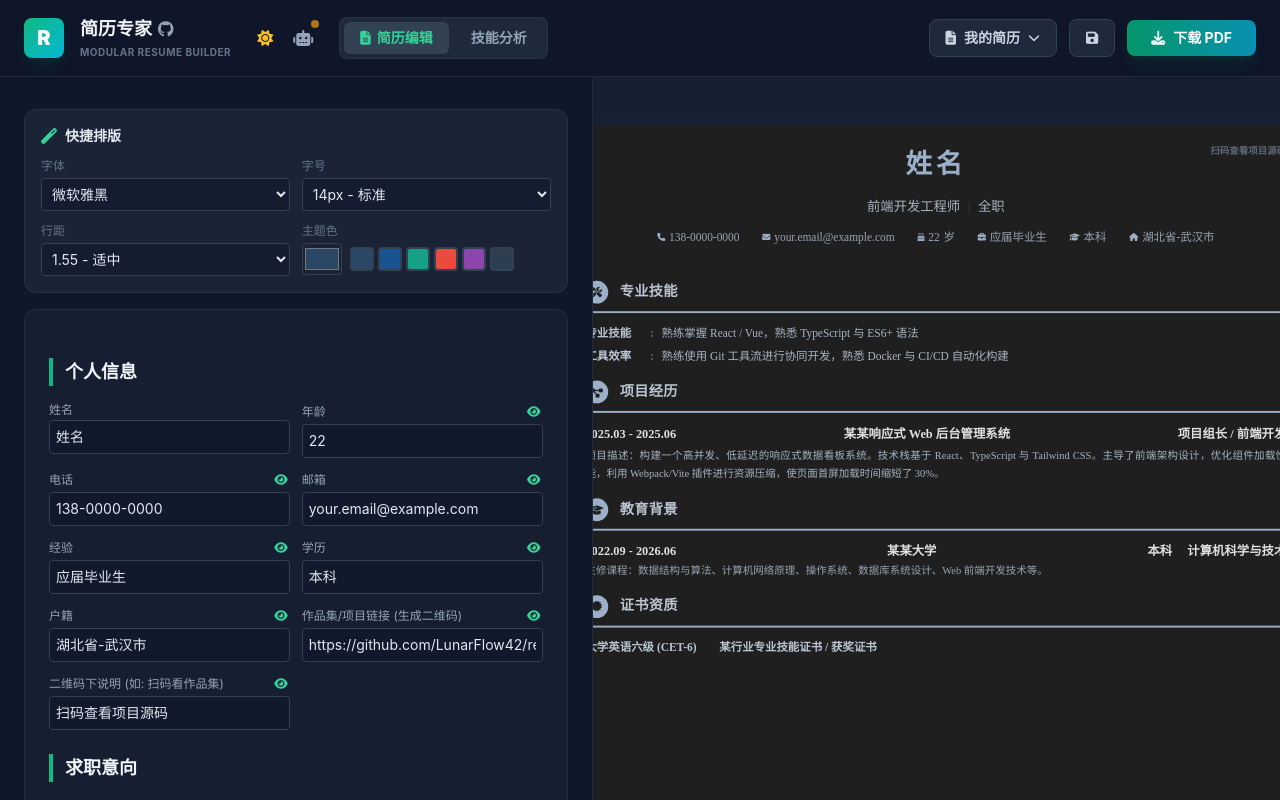
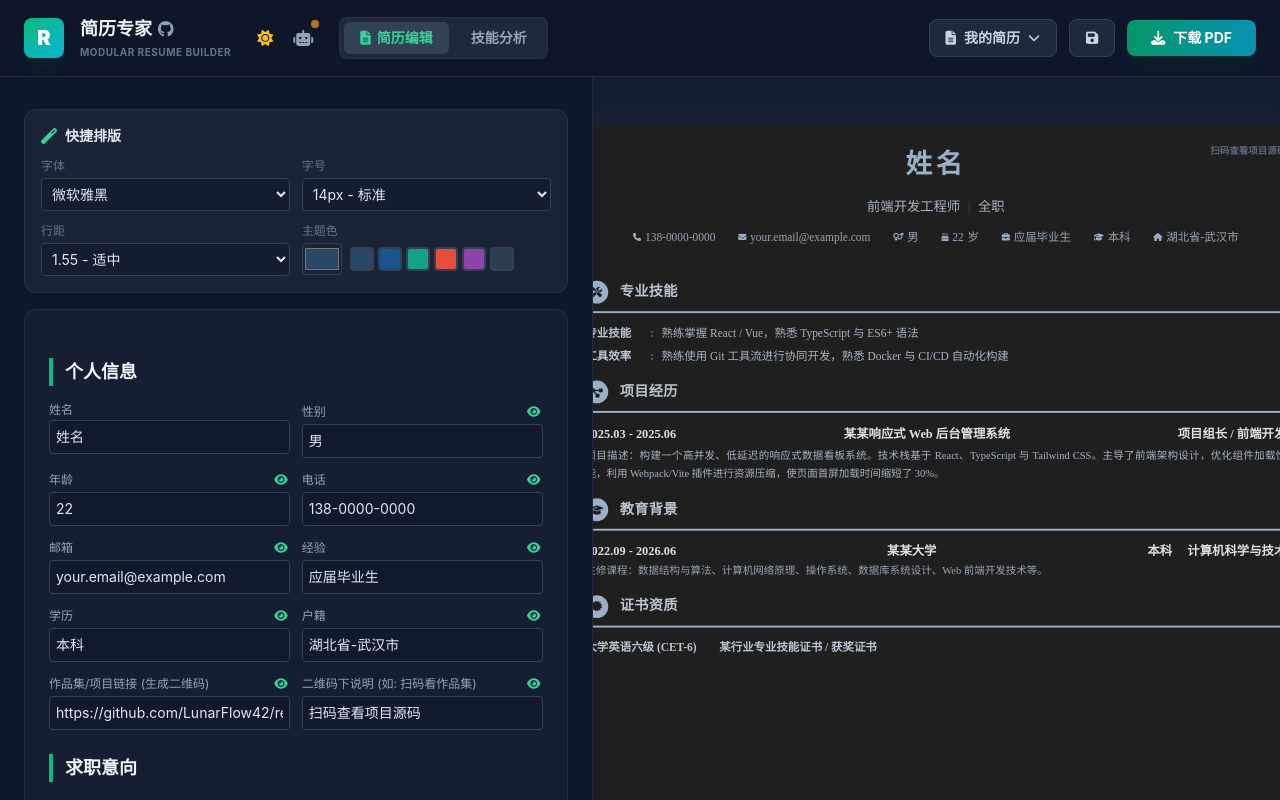
Before and after one commit to LunarFlow42/resume-builder, a React (Vite) app: page / in a window 1280 px wide. Built offline with nearby package versions, Linux system fonts and the light colour scheme.

Commit message:
feat: 个人信息模块支持性别字段编辑与展示

```diff
--- a/App.tsx
+++ b/App.tsx
@@ -44,6 +44,7 @@ const migrateResumeData = (d: any): ResumeData => {
   if (!d.awards) d.awards = [];
   if (!d.certificates) d.certificates = [];
   if (d.evaluation === undefined) d.evaluation = '';
+  if (d.personalInfo && d.personalInfo.gender === undefined) d.personalInfo.gender = '男';
 
   // 为缺少 id 的 SkillEntry 补上 id
   if (d.skills) {
--- a/components/ResumeEditor.tsx
+++ b/components/ResumeEditor.tsx
@@ -1052,6 +1052,7 @@ const ResumeEditor: React.FC<Props> = ({ data, onChange, darkMode }) => {
         <div className="grid grid-cols-1 sm:grid-cols-2 gap-3">
           {[
             { label: '姓名', key: 'name', canHide: false },
+            { label: '性别', key: 'gender', canHide: true },
             { label: '年龄', key: 'age', canHide: true },
             { label: '电话', key: 'phone', canHide: true },
             { label: '邮箱', key: 'email', canHide: true },
--- a/components/ResumePreview.tsx
+++ b/components/ResumePreview.tsx
@@ -618,6 +618,12 @@ const ResumePreview: React.FC<Props> = ({ data, onChange }) => {
               {renderEditable("pi-email", data.personalInfo.email, (v) => handleUpdate('personalInfo.email', v))}
             </div>
           )}
+          {isFieldVisible('gender') && (
+            <div className="flex items-center gap-1">
+              <i className="fas fa-venus-mars" style={{ color: layout.themeColor, fontSize: '0.71em' }}></i>
+              {renderEditable("pi-gender", data.personalInfo.gender, (v) => handleUpdate('personalInfo.gender', v))}
+            </div>
+          )}
           {isFieldVisible('age') && (
             <div className="flex items-center gap-1">
               <i className="fas fa-birthday-cake" style={{ color: layout.themeColor, fontSize: '0.71em' }}></i>
```
